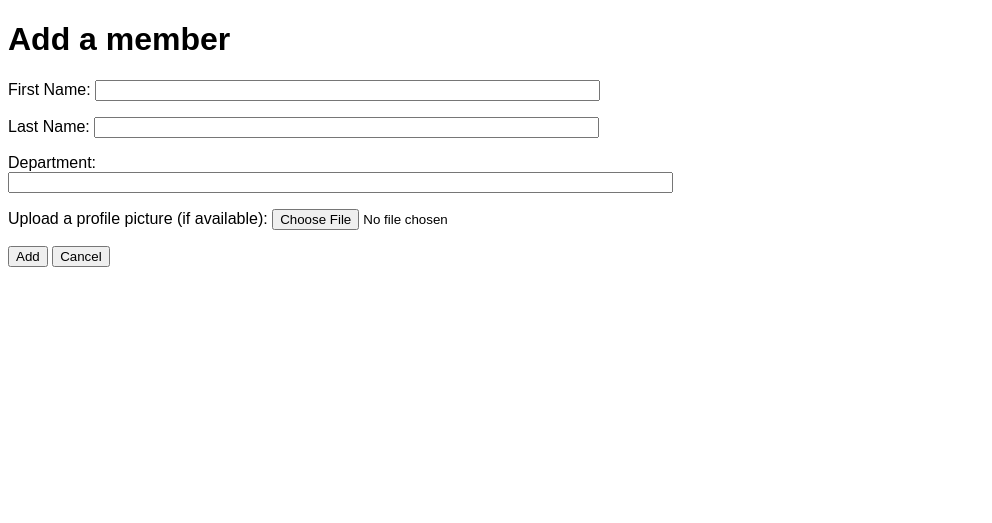
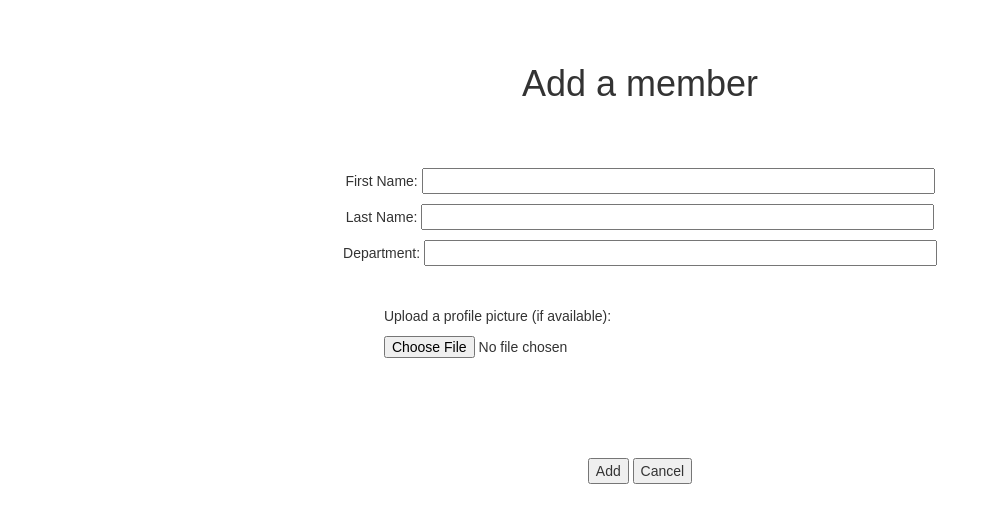
Before and after one commit to isabelmgao/GroupProject, a PHP site: page /add.php in a window 1280 px wide. Shown: the top 523 px of the page, without its empty margins (0-992 px from the left). Run offline with PHP 8.4, Linux system fonts and the light colour scheme; the visitor is signed in with stand-in values (Sample User, id 1); some libraries are stand-ins or nearby versions.

Commit message:
Changes to css

```diff
--- a/peopledb/add.php
+++ b/peopledb/add.php
@@ -44,7 +44,7 @@
     //    }
 
     // Check file size
-    if ($_FILES["fileToUpload"]["size"] > 500000) {
+    if ($_FILES["fileToUpload"]["size"] > 5000000) {
         $_SESSION['error']="Sorry, your file is too large.";
         header("Location: add.php");
         return;
@@ -76,33 +76,40 @@
 <html>
 <head>
 <title><?php echo($_SESSION['name'])?>'s Profile Add</title>
+    <meta name="viewport" content="width=device-width, initial-scale=1.0">
+    <link rel="shortcut icon" href="../static/img/iconthumb.jpg">
+    <link rel="stylesheet" href="bootstrap-3.3.5-dist/css/bootstrap.min.css">
+    <link rel="stylesheet" href="https://maxcdn.bootstrapcdn.com/font-awesome/4.4.0/css/font-awesome.min.css">
+    <link rel="stylesheet" href="css/database.css">
 </head>
 <body style="font-family: sans-serif;">
 <?php
   if ( isset($_SESSION['error']) ) {
-    echo('<p style="color: red;">'.htmlentities($_SESSION['error'])."</p>\n");
+    echo('<p class="success">'.htmlentities($_SESSION['error'])."</p>\n");
     unset($_SESSION['error']);
   }
   if ( isset($_SESSION['success']) ) {
-    echo('<p style="color: green;">'.htmlentities($_SESSION['success'])."</p>\n");
+    echo('<p class="error">'.htmlentities($_SESSION['success'])."</p>\n");
     unset($_SESSION['success']);
   }
   if ( isset($_SESSION['error2']) ) {
-      echo('<p style="color: red;">'.htmlentities($_SESSION['error2'])."</p>\n");
+      echo('<p class="success">'.htmlentities($_SESSION['error2'])."</p>\n");
     unset($_SESSION['success']);
   }
 ?>
-<h1>Add a member</h1>
-<form method="post" enctype="multipart/form-data">
+<h1 class="add">Add a member</h1>
+<form class="add" method="post" enctype="multipart/form-data">
 <p>First Name:
 <input type="text" name="first_name" size="60"/></p>
 <p>Last Name:
 <input type="text" name="last_name" size="60"/></p>
-<p>Department:<br/>
-<input type="text" name="department" size="80"/></p>
+<p>Department:
+<input type="text" name="department" size="60"/></p>
 <!-- Upload photo -->
-<p> Upload a profile picture (if available):
-<input type="file" name="fileToUpload" id="fileToUpload"></p>
+<div class="picUpload">
+<p> Upload a profile picture (if available):</p>
+<input type="file" name="fileToUpload" id="fileToUpload"/>
+</div>
 <p>
 <input type="submit" value="Add">
 <input type="submit" name="cancel" value="Cancel">
--- a/peopledb/css/database.css
+++ b/peopledb/css/database.css
@@ -1,14 +1,49 @@
 .img-rounded{
   border-radius: 6px;
   display: block;
+  margin:0 auto;
+  text-align: center;
   max-width: 100%;
-  max-height: 100%;
+  min-height: 200px;
+  max-height: 200px;
   height: auto;
+  padding-top: 30px;
 }
 #row1{
   height: 200px;
 }
 
 .caption{
+  margin:0 auto;
   text-align: center;
 }
+
+.add{
+  display: block;
+  text-align: center;
+  margin-top: 5%;
+}
+
+.picUpload{
+  display: inline-block;
+  margin-right: 190px;
+  margin-top: 30px;
+}
+.picUpload>p{
+  margin-right: 95px;
+}
+input[type=submit]{
+  margin-top: 100px;
+}
+.success{
+  margin-top: 50px;
+  font-size: 20px;
+  color: red;
+  text-align: center;
+}
+.error{
+  margin-top: 50px;
+  font-size: 20px;
+  color: green;
+  text-align: center;
+}
```
